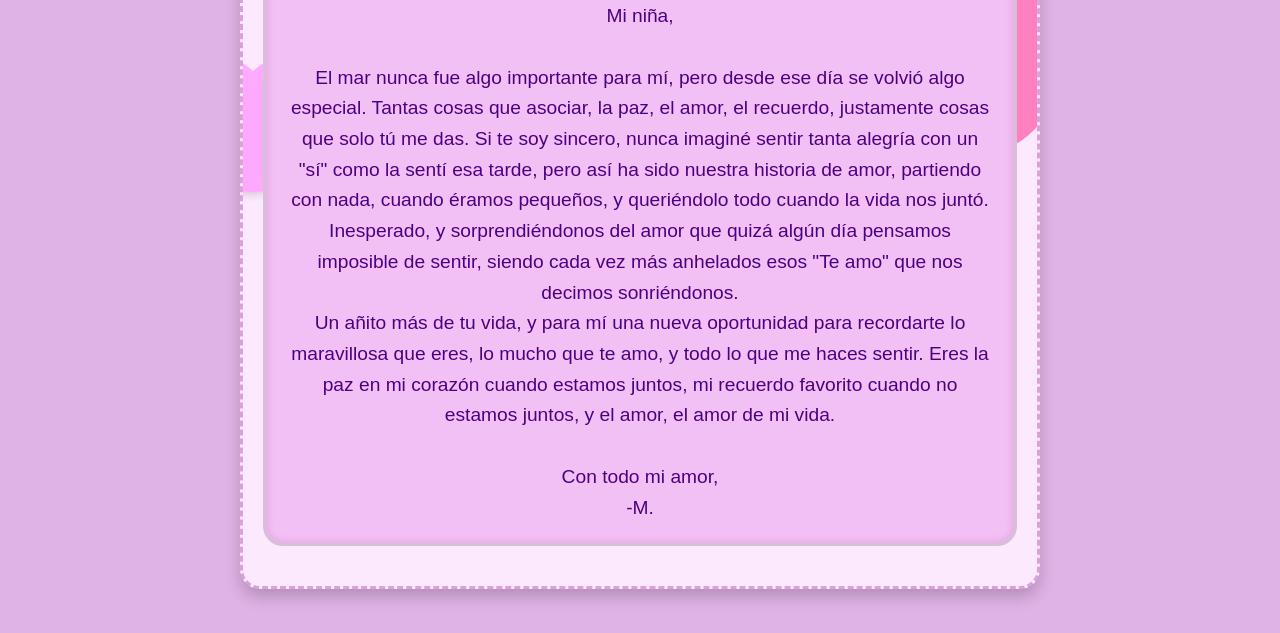
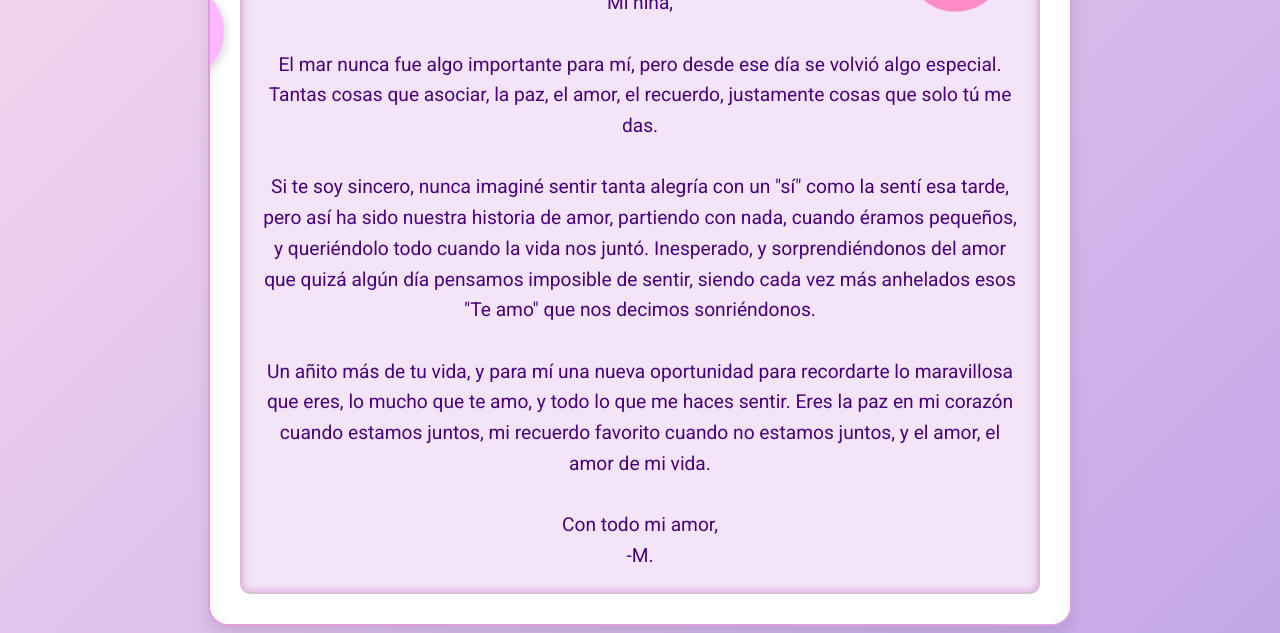
Before and after one commit to wvngel/elmar, a plain HTML site: page index.html in a window 1280 px wide. Shown: the part 167-800 px from the top of the page. Drawn offline with Linux system fonts and the light colour scheme.

Commit message:
Update index.html

```diff
--- a/index.html
+++ b/index.html
@@ -5,116 +5,93 @@
     <meta name="viewport" content="width=device-width, initial-scale=1.0">
     <title>¿Por qué el mar?</title>
     <style>
+        @import url('https://fonts.googleapis.com/css2?family=Pacifico&family=Roboto:wght@400;700&display=swap');
+
         body {
-            font-family: 'Cursive', 'Arial', sans-serif;
-            background-color: #e0b3e6;
+            font-family: 'Roboto', sans-serif;
+            background: linear-gradient(135deg, #f6d8f0, #c4a7e7);
             color: #4b0082;
             margin: 0;
             padding: 0;
             display: flex;
             justify-content: center;
             align-items: center;
-            min-height: 100vh;
+            height: 100vh;
         }
         .container {
             width: 90%;
             max-width: 800px;
-            background-color: #fde9fe;
-            box-shadow: 0 8px 16px rgba(0, 0, 0, 0.2);
+            background-color: #ffffff;
+            box-shadow: 0 8px 16px rgba(0, 0, 0, 0.1);
             border-radius: 20px;
-            padding: 20px;
-            border: 3px dashed #dda0dd;
+            padding: 30px;
+            border: 2px solid #dda0dd;
             text-align: center;
             position: relative;
             overflow: hidden;
-            box-sizing: border-box;
         }
         h1 {
-            color: #800080;
-            font-size: 2em;
+            color: #7a4dd8;
+            font-size: 2.5em;
             margin-bottom: 20px;
             text-shadow: 2px 2px #dda0dd;
         }
         .message {
             font-size: 1.2em;
             color: #4b0082;
-            background-color: #f3c0f5;
+            background-color: #f3e4f7;
             padding: 20px;
-            border-radius: 20px;
-            border: 3px solid #d8bfd8;
+            border-radius: 10px;
+            border: 2px solid #d8bfd8;
             box-shadow: inset 0 0 10px #dda0dd;
             line-height: 1.6;
-            position: relative;
-            z-index: 1;
-            margin-bottom: 20px;
-            box-sizing: border-box;
         }
         .footer {
-            margin-top: 30px;
+            margin-top: 20px;
             color: #4b0082;
             font-style: italic;
             font-size: 1em;
-            position: relative;
-            z-index: 1;
         }
-        .heart, .butterfly {
-            display: none; /* Hide for mobile for now, could be reworked for better display */
-        }
-        @media (min-width: 768px) {
-            .heart, .butterfly {
-                display: block;
-            }
-            .heart {
+        .heart,
+        .butterfly {
             position: absolute;
-                top: 10%;
-                left: 90%;
-                width: 150px;
-                height: 150px;
+            width: 100px;
+            height: 100px;
             background-color: #ff66b2;
             border-radius: 50%;
             transform: rotate(-45deg);
             box-shadow: 0 4px 8px rgba(0, 0, 0, 0.2);
-                z-index: 0;
-                opacity: 0.8;
+            opacity: 0.7;
+            animation: float 6s ease-in-out infinite;
+        }
+        .heart {
+            top: 5%;
+            left: 85%;
         }
         .heart::before,
-            .heart::after {
-                content: '';
-                position: absolute;
-                width: 150px;
-                height: 150px;
-                background-color: #ff66b2;
-                border-radius: 50%;
-            }
-            .heart::before {
-                top: -75px;
-                left: 0;
-            }
-            .heart::after {
-                top: 0;
-                left: -75px;
-            }
-            .butterfly {
-                position: absolute;
-                top: 30%;
-                left: -5%;
-                width: 100px;
-                height: 100px;
-                background-color: #ff99ff;
-                border-radius: 50%;
-                transform: rotate(45deg);
-                box-shadow: 0 4px 8px rgba(0, 0, 0, 0.2);
-                z-index: 0;
-                opacity: 0.8;
-            }
+        .heart::after,
         .butterfly::before,
         .butterfly::after {
             content: '';
             position: absolute;
             width: 100px;
             height: 100px;
+            background-color: #ff66b2;
+            border-radius: 50%;
+        }
+        .heart::before {
+            top: -50px;
+            left: 0;
+        }
+        .heart::after {
+            top: 0;
+            left: -50px;
+        }
+        .butterfly {
+            top: 20%;
+            left: -10%;
             background-color: #ff99ff;
-                border-radius: 50%;
+            animation: float 8s ease-in-out infinite;
         }
         .butterfly::before {
             top: -50px;
@@ -123,6 +100,31 @@
         .butterfly::after {
             top: 0;
             left: -50px;
+        }
+        @keyframes float {
+            0% { transform: translateY(0) rotate(-45deg); }
+            50% { transform: translateY(-20px) rotate(-45deg); }
+            100% { transform: translateY(0) rotate(-45deg); }
+        }
+        @media (max-width: 600px) {
+            h1 {
+                font-size: 1.8em;
+            }
+            .message {
+                font-size: 1em;
+                padding: 15px;
+            }
+            .heart,
+            .butterfly {
+                width: 80px;
+                height: 80px;
+            }
+            .heart::before,
+            .heart::after,
+            .butterfly::before,
+            .butterfly::after {
+                width: 80px;
+                height: 80px;
             }
         }
     </style>
@@ -136,8 +138,9 @@
             Mi niña,
             <br><br>
             El mar nunca fue algo importante para mí, pero desde ese día se volvió algo especial. Tantas cosas que asociar, la paz, el amor, el recuerdo, justamente cosas que solo tú me das.
+            <br><br>
             Si te soy sincero, nunca imaginé sentir tanta alegría con un "sí" como la sentí esa tarde, pero así ha sido nuestra historia de amor, partiendo con nada, cuando éramos pequeños, y queriéndolo todo cuando la vida nos juntó. Inesperado, y sorprendiéndonos del amor que quizá algún día pensamos imposible de sentir, siendo cada vez más anhelados esos "Te amo" que nos decimos sonriéndonos.
-            <br>
+            <br><br>
             Un añito más de tu vida, y para mí una nueva oportunidad para recordarte lo maravillosa que eres, lo mucho que te amo, y todo lo que me haces sentir. Eres la paz en mi corazón cuando estamos juntos, mi recuerdo favorito cuando no estamos juntos, y el amor, el amor de mi vida.
             <br><br>
             Con todo mi amor,
```
Lines whose indentation alone changed are shown as unchanged.
